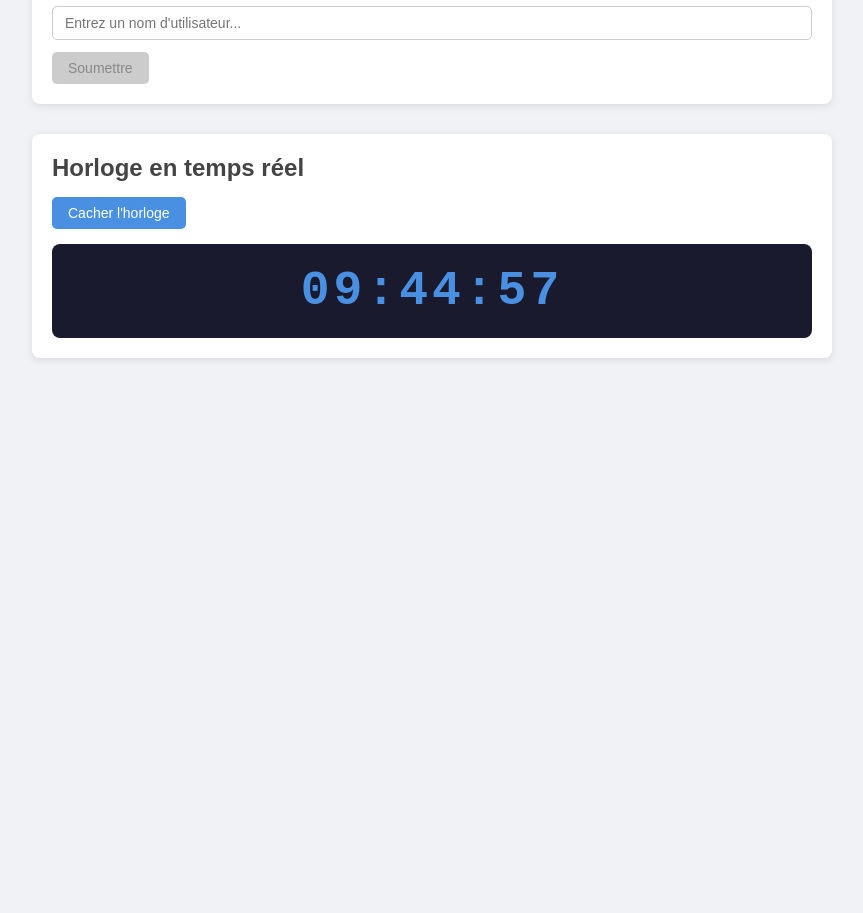
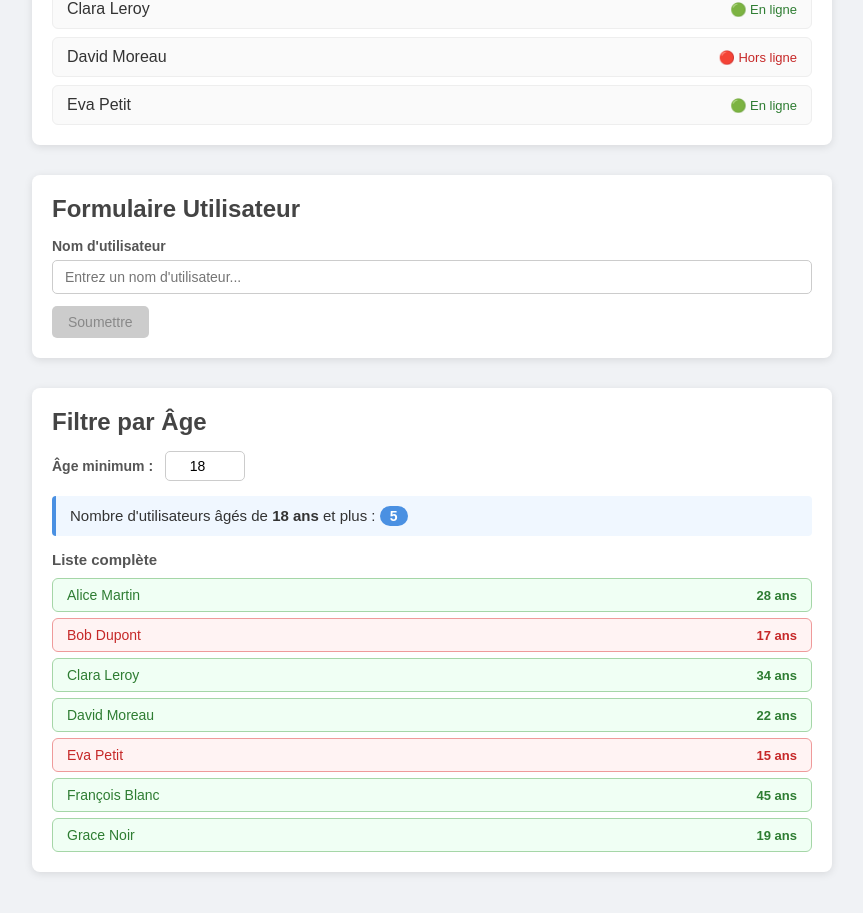
Before and after one commit to loictchinda/gestion-utilisateurs, a React (Vite) app: page / in a window 1280 px wide. Shown: the part 1017-1930 px from the top of the page, without its empty margins (208-1071 px from the left). Before the commit the page ends 1425 px from the top, so only its background shows below. Built offline with nearby package versions, Linux system fonts and the light colour scheme.

Commit message:
feat: add UserAgeManager with AgeFilter and UserCounter using useMemo optimization

```diff
--- a/src/App.jsx
+++ b/src/App.jsx
@@ -1,18 +1,20 @@
+import ClockManager from "./components/clock/ClockManager";
 import CounterManager from "./components/counter/CounterManager";
 import MessageManager from "./components/message/MessageManager";
 import UserManager from "./components/users/UserManager";
 import UserFormManager from "./components/form/UserFormManager";
-import ClockManager from "./components/clock/ClockManager";
+import UserAgeManager from "./components/age/UserAgeManager";
 
 function App() {
   return (
     <div className="app">
       <h1>Gestion des Utilisateurs</h1>
+      <ClockManager />
       <CounterManager />
       <MessageManager />
       <UserManager />
       <UserFormManager />
-      <ClockManager />
+      <UserAgeManager />
     </div>
   );
 }
--- /dev/null
+++ b/src/components/age/AgeFilter.jsx
@@ -0,0 +1,17 @@
+function AgeFilter({ minAge, onAgeChange }) {
+    return (
+        <div className="age-filter">
+            <label htmlFor="minAge">Âge minimum :</label>
+            <input
+                id="minAge"
+                type="number"
+                value={minAge}
+                min={0}
+                max={100}
+                onChange={(e) => onAgeChange(Number(e.target.value))}
+            />
+        </div>
+    );
+}
+
+export default AgeFilter;
--- /dev/null
+++ b/src/components/age/UserAgeManager.jsx
@@ -0,0 +1,50 @@
+import { useState } from "react";
+import UserCounter from "./UserCounter";
+import AgeFilter from "./AgeFilter";
+
+const USERS = [
+    { id: 1, name: "Alice Martin", age: 28 },
+    { id: 2, name: "Bob Dupont", age: 17 },
+    { id: 3, name: "Clara Leroy", age: 34 },
+    { id: 4, name: "David Moreau", age: 22 },
+    { id: 5, name: "Eva Petit", age: 15 },
+    { id: 6, name: "François Blanc", age: 45 },
+    { id: 7, name: "Grace Noir", age: 19 },
+];
+
+function UserAgeManager() {
+    const [minAge, setMinAge] = useState(18);
+
+    const handleAgeChange = (value) => {
+        setMinAge(value);
+    };
+
+    return (
+        <div className="user-age-manager">
+            <h2>Filtre par Âge</h2>
+
+            <AgeFilter minAge={minAge} onAgeChange={handleAgeChange} />
+
+            <UserCounter users={USERS} minAge={minAge} />
+
+            <div className="user-age-list">
+                <h3>Liste complète</h3>
+                <ul>
+                    {USERS.map((user) => (
+                        <li
+                            key={user.id}
+                            className={
+                                user.age >= minAge ? "user-age-item valid" : "user-age-item invalid"
+                            }
+                        >
+                            <span>{user.name}</span>
+                            <span className="age-badge">{user.age} ans</span>
+                        </li>
+                    ))}
+                </ul>
+            </div>
+        </div>
+    );
+}
+
+export default UserAgeManager;
--- /dev/null
+++ b/src/components/age/UserCounter.jsx
@@ -0,0 +1,20 @@
+import { useMemo } from "react";
+
+function UserCounter({ users, minAge }) {
+    const count = useMemo(() => {
+        console.log("🔄 Recalcul du comptage...");
+        return users.filter((user) => user.age >= minAge).length;
+    }, [users, minAge]);
+
+    return (
+        <div className="user-counter">
+            <p>
+                Nombre d'utilisateurs âgés de{" "}
+                <strong>{minAge} ans</strong> et plus :{" "}
+                <span className="counter-badge">{count}</span>
+            </p>
+        </div>
+    );
+}
+
+export default UserCounter;
--- a/src/index.css
+++ b/src/index.css
@@ -325,3 +325,108 @@ tr:hover {
   letter-spacing: 4px;
   font-family: "Courier New", monospace;
 }
+
+.user-age-manager {
+  background: white;
+  padding: 20px;
+  border-radius: 8px;
+  margin-bottom: 30px;
+  box-shadow: 0 2px 8px rgba(0,0,0,0.1);
+}
+
+.user-age-manager h2 {
+  margin-bottom: 15px;
+  color: #444;
+}
+
+.user-age-manager h3 {
+  margin-bottom: 10px;
+  color: #555;
+  font-size: 15px;
+}
+
+.age-filter {
+  display: flex;
+  align-items: center;
+  gap: 12px;
+  margin-bottom: 15px;
+}
+
+.age-filter label {
+  font-size: 14px;
+  font-weight: 600;
+  color: #555;
+}
+
+.age-filter input {
+  width: 80px;
+  padding: 6px 10px;
+  border: 1px solid #ccc;
+  border-radius: 5px;
+  font-size: 14px;
+  outline: none;
+  text-align: center;
+}
+
+.age-filter input:focus {
+  border-color: #4a90e2;
+  box-shadow: 0 0 0 2px rgba(74,144,226,0.2);
+}
+
+.user-counter {
+  margin-bottom: 15px;
+  padding: 10px 14px;
+  background-color: #f0f7ff;
+  border-left: 4px solid #4a90e2;
+  border-radius: 4px;
+  font-size: 15px;
+  color: #333;
+}
+
+.counter-badge {
+  display: inline-block;
+  background-color: #4a90e2;
+  color: white;
+  font-weight: bold;
+  padding: 2px 10px;
+  border-radius: 12px;
+  font-size: 14px;
+}
+
+.user-age-list {
+  margin-top: 10px;
+}
+
+.user-age-list ul {
+  list-style: none;
+  display: flex;
+  flex-direction: column;
+  gap: 6px;
+}
+
+.user-age-item {
+  display: flex;
+  justify-content: space-between;
+  align-items: center;
+  padding: 8px 14px;
+  border-radius: 6px;
+  font-size: 14px;
+  transition: background-color 0.3s;
+}
+
+.user-age-item.valid {
+  background-color: #f0fff4;
+  border: 1px solid #a5d6a7;
+  color: #2e7d32;
+}
+
+.user-age-item.invalid {
+  background-color: #fff3f3;
+  border: 1px solid #ef9a9a;
+  color: #c62828;
+}
+
+.age-badge {
+  font-weight: bold;
+  font-size: 13px;
+}
```
